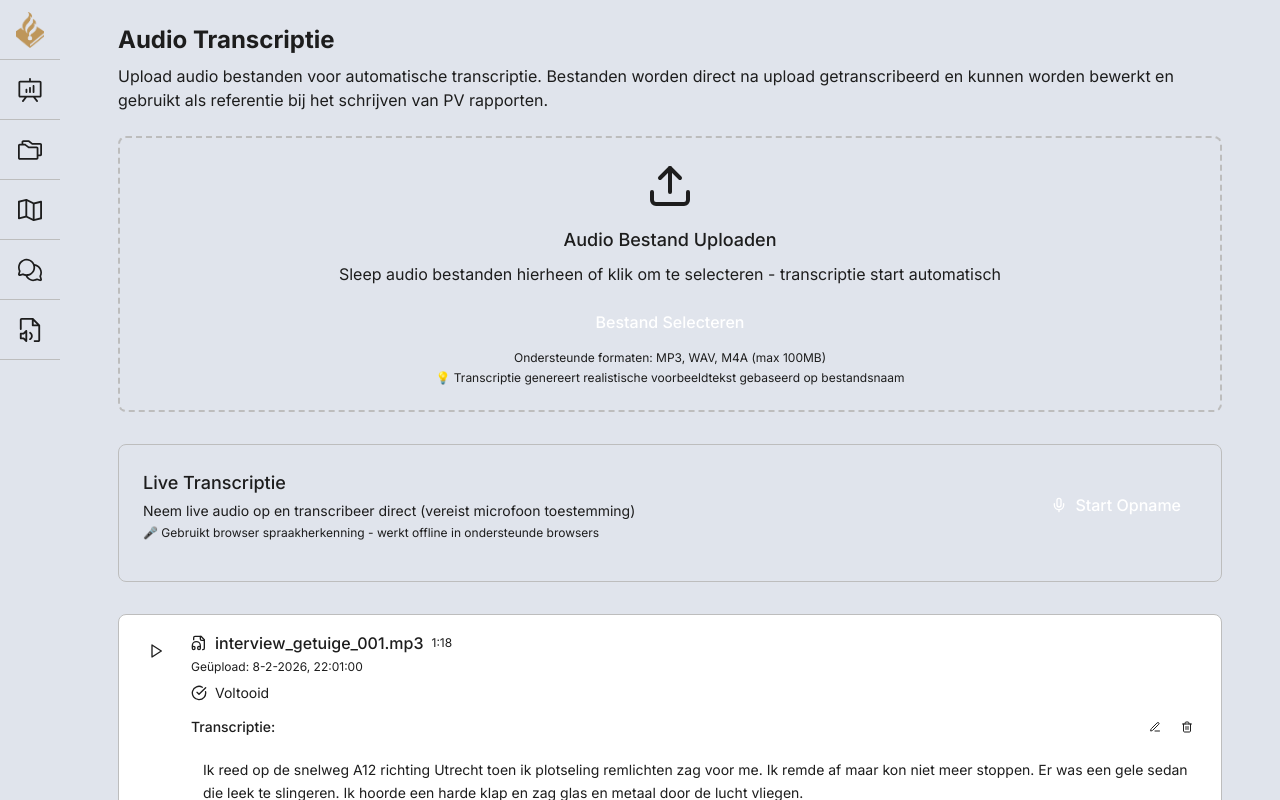
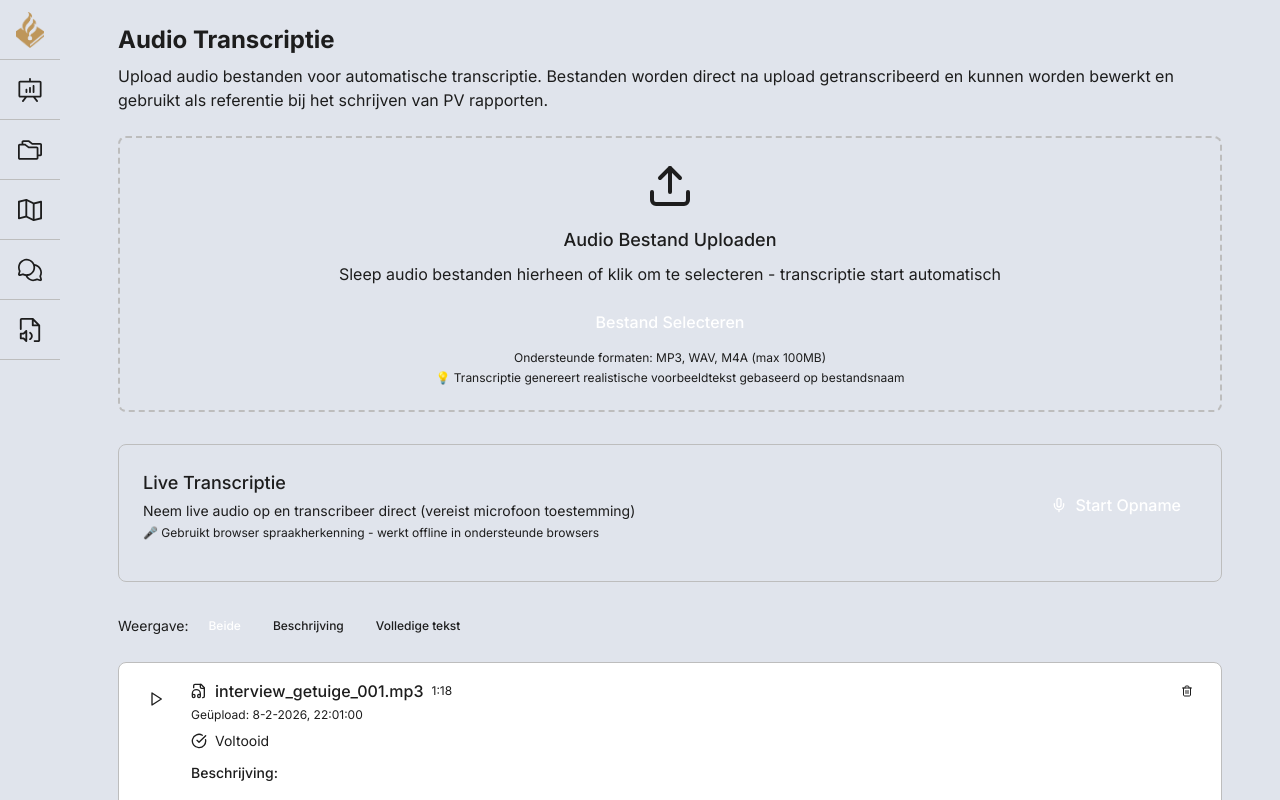
Before and after one commit to sleepyghosd/mocup-police-, a React (Vite) app: page /transcription in a window 1280 px wide. Built offline with nearby package versions, Linux system fonts and the light colour scheme.

Commit message:
korte beschrijving is toegevoegt

```diff
--- a/src/app/components/Transcription.tsx
+++ b/src/app/components/Transcription.tsx
@@ -27,6 +27,7 @@ export function Transcription() {
   const [isSpeechRecognitionAvailable, setIsSpeechRecognitionAvailable] = useState(false);
   const [isRecording, setIsRecording] = useState(false);
   const [liveTranscription, setLiveTranscription] = useState("");
+  const [transcriptMode, setTranscriptMode] = useState<'both' | 'description' | 'full'>('both');
   const [currentTranscribingId, setCurrentTranscribingId] = useState<string | null>(null);
   const fileInputRef = useRef<HTMLInputElement>(null);
   const recognitionRef = useRef<any>(null);
@@ -218,7 +219,9 @@ export function Transcription() {
   };
 
   const saveLiveTranscription = () => {
-    if (!liveTranscription.trim()) {
+    const transcript = liveTranscriptRef.current || liveTranscription;
+
+    if (!transcript.trim()) {
       addError("Geen transcriptie om op te slaan.");
       return;
     }
@@ -228,13 +231,15 @@ export function Transcription() {
       filename: `Live opname ${new Date().toLocaleString('nl-NL')}`,
       uploadedAt: new Date().toISOString(),
       transcriptionStatus: 'completed',
-      transcription: liveTranscription,
+      transcription: transcript,
+      transcriptionSummary: `Live opname transcriptie van ${new Date().toLocaleString('nl-NL')}`,
       reviewedAt: new Date().toISOString(),
       reviewedBy: 'current_user',
     };
 
     setAudioFiles(prev => [newAudio, ...prev]);
     setLiveTranscription("");
+    liveTranscriptRef.current = "";
     addSuccess("Live transcriptie opgeslagen als nieuw audio bestand.");
   };
 
@@ -371,15 +376,16 @@ export function Transcription() {
 
     try {
       console.log('Calling transcribeAudioFile for:', audio.filename);
-      const transcription = await transcribeAudioFile(audio);
-      console.log('Transcription completed:', transcription.substring(0, 50) + '...');
+      const { summary, full } = await transcribeAudioFile(audio);
+      console.log('Transcription completed:', full.substring(0, 50) + '...');
 
       setAudioFiles(prev => prev.map(audio =>
         audio.id === id
           ? {
               ...audio,
               transcriptionStatus: 'completed' as TranscriptionStatus,
-              transcription: transcription,
+              transcriptionSummary: summary,
+              transcription: full,
               reviewedAt: new Date().toISOString(),
               reviewedBy: 'current_user'
             }
@@ -422,15 +428,16 @@ export function Transcription() {
 
     try {
       console.log('Calling transcribeAudioFile for:', audio.filename);
-      const transcription = await transcribeAudioFile(audio);
-      console.log('Transcription completed:', transcription.substring(0, 50) + '...');
+      const { summary, full } = await transcribeAudioFile(audio);
+      console.log('Transcription completed:', full.substring(0, 50) + '...');
 
       setAudioFiles(prev => prev.map(a =>
         a.id === audio.id
           ? {
               ...a,
               transcriptionStatus: 'completed' as TranscriptionStatus,
-              transcription: transcription,
+              transcriptionSummary: summary,
+              transcription: full,
               reviewedAt: new Date().toISOString(),
               reviewedBy: 'current_user'
             }
@@ -545,7 +552,7 @@ export function Transcription() {
     }, 3000);
   };
 
-  const transcribeAudioFile = async (audioData: AudioData): Promise<string> => {
+  const transcribeAudioFile = async (audioData: AudioData): Promise<{ summary: string; full: string }> => {
     console.log('transcribeAudioFile called for:', audioData.filename);
     return new Promise((resolve, reject) => {
       if (!audioData.file) {
@@ -585,9 +592,10 @@ export function Transcription() {
 
       setTimeout(() => {
         try {
-          const transcription = simulateTranscription();
+          const full = simulateTranscription();
+          const summary = `Beschrijving: ${full.split('.').slice(0, 1).join('.').trim()}.`;
           console.log('Transcription generated successfully');
-          resolve(transcription);
+          resolve({ summary, full });
         } catch (error) {
           console.error('Error in transcription simulation:', error);
           reject(new Error("Kon audio niet transcriberen"));
@@ -863,6 +871,28 @@ export function Transcription() {
         )}
       </div>
 
+      {/* Transcript Display Mode */}
+      <div className="mb-6 flex flex-wrap items-center gap-2">
+        <span className="text-sm text-muted-foreground">Weergave:</span>
+        {[
+          { key: 'both', label: 'Beide' },
+          { key: 'description', label: 'Beschrijving' },
+          { key: 'full', label: 'Volledige tekst' },
+        ].map((option) => (
+          <button
+            key={option.key}
+            onClick={() => setTranscriptMode(option.key as any)}
+            className={`px-3 py-1 rounded text-xs transition ${
+              transcriptMode === option.key
+                ? 'bg-primary text-white'
+                : 'bg-muted/10 text-muted-foreground hover:bg-muted/20'
+            }`}
+          >
+            {option.label}
+          </button>
+        ))}
+      </div>
+
       {/* Audio Files List */}
       <div className="space-y-4">
         {audioFiles.map((audio) => (
@@ -888,6 +918,13 @@ export function Transcription() {
                   <span className="text-xs text-muted-foreground">
                     {formatDuration(audio.duration)}
                   </span>
+                  <button
+                    onClick={() => handleDeleteAudio(audio.id)}
+                    className="ml-auto size-6 text-muted-foreground hover:text-destructive transition-colors"
+                    title="Verwijder audio"
+                  >
+                    <Trash2 className="size-3" />
+                  </button>
                 </div>
                 <div className="text-xs text-muted-foreground mb-2">
                   Geüpload: {new Date(audio.uploadedAt).toLocaleString('nl-NL')}
@@ -909,7 +946,16 @@ export function Transcription() {
                 </div>
 
                 {/* Transcription */}
-                {audio.transcription && (
+                {(transcriptMode !== 'full' && audio.transcriptionSummary) && (
+                  <div className="space-y-2">
+                    <div className="text-sm font-medium">Beschrijving:</div>
+                    <div className="p-3 bg-muted/20 rounded text-sm leading-relaxed">
+                      {audio.transcriptionSummary}
+                    </div>
+                  </div>
+                )}
+
+                {(transcriptMode !== 'description' && (audio.transcription || editingId === audio.id)) && (
                   <div className="space-y-2">
                     <div className="flex items-center justify-between">
                       <span className="text-sm font-medium">Transcriptie:</span>
@@ -922,12 +968,6 @@ export function Transcription() {
                             <Edit3 className="size-3" />
                           </button>
                         )}
-                        <button
-                          onClick={() => handleDeleteAudio(audio.id)}
-                          className="size-6 text-muted-foreground hover:text-destructive transition-colors"
-                        >
-                          <Trash2 className="size-3" />
-                        </button>
                       </div>
                     </div>
 
--- a/src/app/data/mockData.ts
+++ b/src/app/data/mockData.ts
@@ -184,6 +184,13 @@ const mockTranscriptions = [
   "Vanuit mijn positie kon ik zien dat de gele sedan probeerde in te halen maar werd afgesneden door de bruine SUV. De motorrijder probeerde uit te wijken maar raakte de vangrail. De fietser was op de vluchtstrook aan het fietsen.",
 ];
 
+const mockSummaries = [
+  "Getuigenverslag van een bestuurder die een kettingbotsing op A12 beschrijft.",
+  "Getuige ziet een SUV achteroprijden en voertuigen uitwijken na een botsing.",
+  "Medewerker bij afrit beschrijft vier voertuigen betrokken bij een ongeluk op nat wegdek.",
+  "Getuige ziet een inhaalmanoeuvre mislukken waarbij een motor en fiets betrokken zijn.",
+];
+
 function generateMockAudio(): AudioData[] {
   const audio: AudioData[] = [];
 
@@ -197,6 +204,7 @@ function generateMockAudio(): AudioData[] {
     const status: TranscriptionStatus = isFailed ? 'failed' : (isCompleted ? 'completed' : (r(4) > 0.5 ? 'processing' : 'pending'));
 
     const transcription = isCompleted ? mockTranscriptions[i % mockTranscriptions.length] : undefined;
+    const transcriptionSummary = isCompleted ? mockSummaries[i % mockSummaries.length] : undefined;
 
     audio.push({
       id: `audio-${String(i + 1).padStart(3, '0')}`,
@@ -205,6 +213,7 @@ function generateMockAudio(): AudioData[] {
       uploadedAt: `2026-02-${String(Math.floor(r(5) * 28) + 1).padStart(2, '0')}T${String(Math.floor(r(6) * 24)).padStart(2, '0')}:${String(Math.floor(r(7) * 60)).padStart(2, '0')}:00Z`,
       duration,
       transcription,
+      transcriptionSummary,
       transcriptionStatus: status,
       reviewedBy: isCompleted ? `onderzoeker_0${Math.floor(r(8) * 3) + 1}` : undefined,
       reviewedAt: isCompleted ? `2026-03-01T${String(Math.floor(r(9) * 24)).padStart(2, '0')}:30:00Z` : undefined,
--- a/src/app/types.ts
+++ b/src/app/types.ts
@@ -85,7 +85,8 @@ export interface AudioData {
   filename: string;
   uploadedAt: string;
   duration?: number; // in seconds
-  transcription?: string;
+  transcription?: string; // Full verbatim transcript
+  transcriptionSummary?: string; // Short description / summary of the audio content
   transcriptionStatus: TranscriptionStatus;
   reviewedBy?: string;
   reviewedAt?: string;
```
